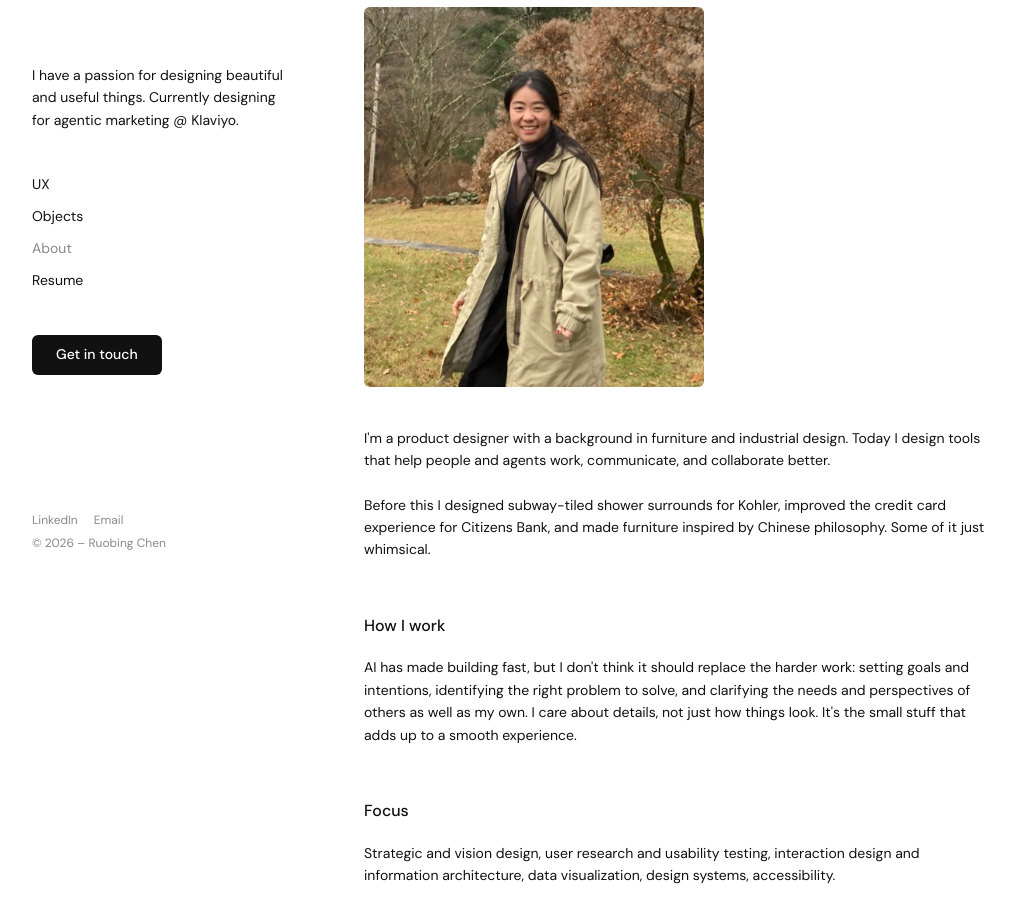
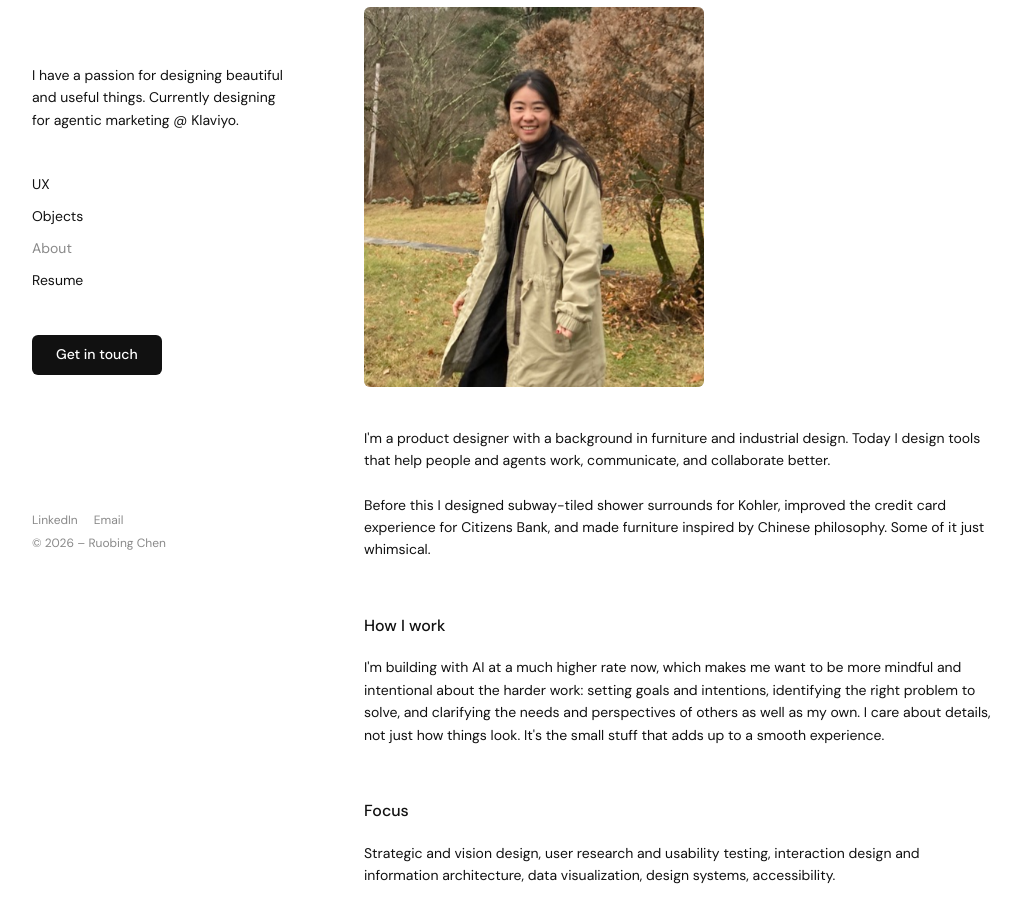
Before and after one commit to rochenc/portfolio-website, a website: page about.html in a window 1280 px wide. Shown: the part 180-1102 px from the top of the page, without its empty margins (16-1037 px from the left). Drawn offline with Linux system fonts and the light colour scheme.

Commit message:
About: frame the AI point as personal practice
Leads with building at a higher rate with AI and wanting to stay mindful
and intentional about goals, the right problem, and others' perspectives.

Co-Authored-By: Claude Opus 5 <noreply@anthropic.com>

```diff
--- a/about.html
+++ b/about.html
@@ -61,7 +61,7 @@
             <p class="rise">Before this I designed subway-tiled shower surrounds for Kohler, improved the credit card experience for Citizens Bank, and made furniture inspired by Chinese philosophy. Some of it just whimsical.</p>
 
             <p class="case-h rise">How I work</p>
-            <p class="rise">AI has made building fast, but I don't think it should replace the harder work: setting goals and intentions, identifying the right problem to solve, and clarifying the needs and perspectives of others as well as my own. I care about details, not just how things look. It's the small stuff that adds up to a smooth experience.</p>
+            <p class="rise">I'm building with AI at a much higher rate now, which makes me want to be more mindful and intentional about the harder work: setting goals and intentions, identifying the right problem to solve, and clarifying the needs and perspectives of others as well as my own. I care about details, not just how things look. It's the small stuff that adds up to a smooth experience.</p>
 
             <p class="case-h rise">Focus</p>
             <p class="rise">Strategic and vision design, user research and usability testing, interaction design and information architecture, data visualization, design systems, accessibility.</p>
```
